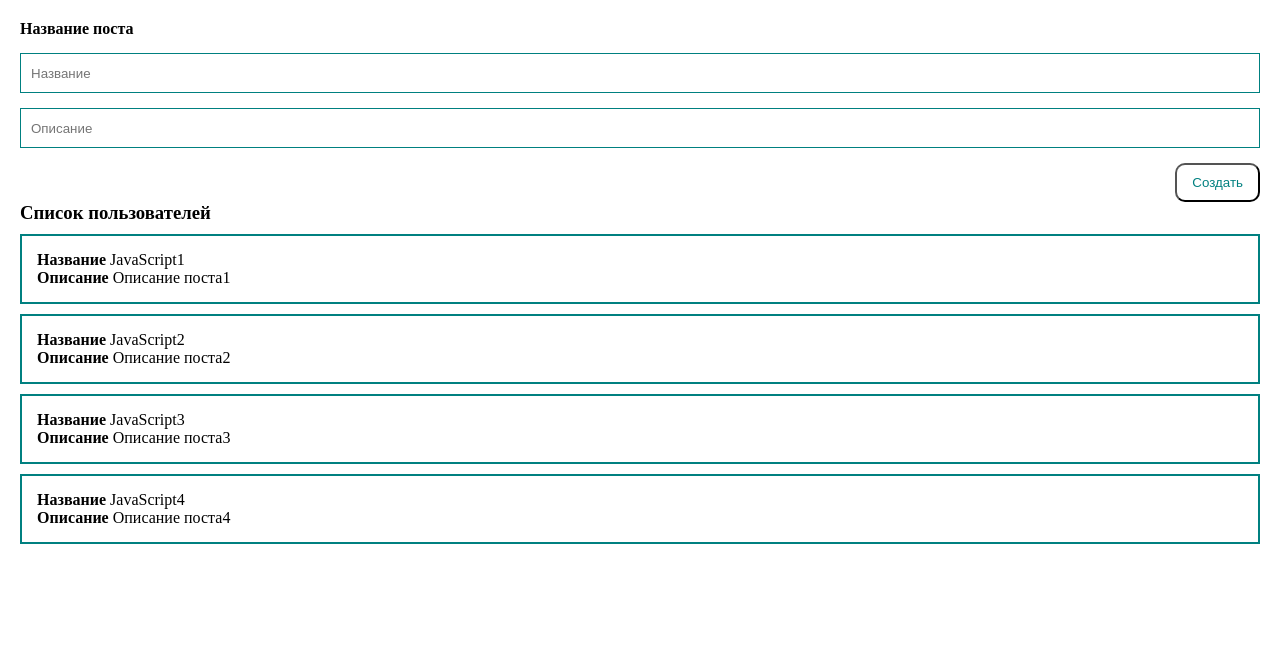
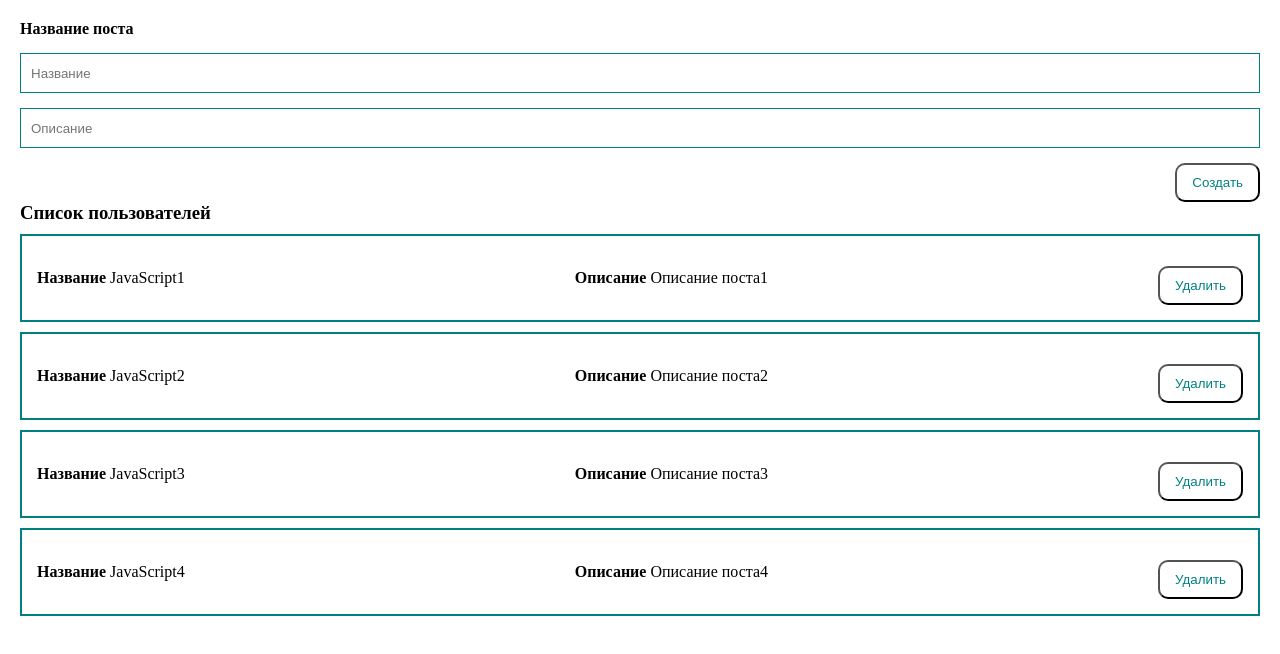
Before and after one commit to MukhametovUR/vue3_project, a Vue app: page / in a window 1280 px wide. Shown: the top 654 px of the page. Built offline with nearby package versions, Linux system fonts and the light colour scheme.

Commit message:
Реализовано удаление постов при помощи слушателя  @remove

```diff
--- a/src/App.vue
+++ b/src/App.vue
@@ -7,6 +7,7 @@
     </post-form>
     <post-list
         :posts="posts"
+        @remove="removePost"
     >
 
     </post-list>
@@ -35,10 +36,12 @@
         }
     },
     methods: {
-        createPost(post, second, third){
+        createPost(post){
            this.posts.push(post);
         },
-
+        removePost(post){
+            this.posts = this.posts.filter(p => p.id != post.id)
+        }
 
     }
 }
--- a/src/components/PostForm.vue
+++ b/src/components/PostForm.vue
@@ -1,29 +1,29 @@
 <template>
       <form @submit.prevent>
         <h4>Название поста</h4>
-        <input
-            v-model="post.title"
+        <my-input
+            v-model:value="post.title"
             @input="post.title = $event.target.value"
             type="text"
-            class="input"
             placeholder="Название "
-        >
-        <input
-        v-model="post.body"
+        />
+        <my-input
+            v-model:value="post.body"
             @input="post.body = $event.target.value"
             type="text"
-            class="input"
-            placeholder="Описание ">
-        <button
+            placeholder="Описание "
+        />
+        <my-button
             class="btn"
             @click="createPost"
         >
         Создать
-        </button>
+        </my-button>
     </form>
 </template>
 
 <script>
+
 export default {
     data(){
        return {
@@ -52,20 +52,4 @@
     flex-direction: column;
 }
 
-.input {
-    width: 100%;
-    border: 1px solid teal;
-    margin-top: 15px;
-    height: 40px;
-    padding-left: 10px;
-}
-
-.btn {
-    align-self: flex-end;
-    margin-top: 15px;
-    padding: 10px 15px;
-    background: none;
-    color: teal;
-    border-radius: 10px;
-}
 </style>
--- a/src/components/PostItem.vue
+++ b/src/components/PostItem.vue
@@ -2,6 +2,13 @@
     <div class="post">
         <div><strong>Название</strong> {{ post.title }}</div>
         <div><strong>Описание</strong> {{ post.body }}</div>
+        <div class="post_btns">
+            <my-button
+                @click="$emit('remove', post)"
+            >
+            Удалить
+            </my-button>
+        </div>
     </div>
 </template>
 
@@ -17,5 +24,12 @@
 </script>
 
 <style scoped>
-
+.post {
+    padding: 15px;
+    margin-top: 10px;
+    border: 2px solid teal;
+    display: flex;
+    align-items: center;
+    justify-content: space-between;
+}
 </style>
--- a/src/components/PostList.vue
+++ b/src/components/PostList.vue
@@ -3,9 +3,11 @@
     <div>
         <h3>Список пользователей</h3>
         <post-item
+        v-for="post in posts"
+        :post="post"
         class="post"
-        :post="post"
-        v-for="post in posts"
+        :key="post.id"
+        @remove="$emit('remove', post)"
         >
     </post-item>
     </div>
--- /dev/null
+++ b/src/components/UI/MyButton.vue
@@ -0,0 +1,23 @@
+<template>
+    <button class="btn">
+        <slot></slot>
+
+    </button>
+</template>
+
+<script>
+export default {
+    name: 'my-button'
+}
+</script>
+
+<style>
+.btn {
+    align-self: flex-end;
+    margin-top: 15px;
+    padding: 10px 15px;
+    background: none;
+    color: teal;
+    border-radius: 10px;
+}
+</style>
--- /dev/null
+++ b/src/components/UI/MyInput.vue
@@ -0,0 +1,31 @@
+<template>
+    <input :value="modelValue" @input="updateInput" class="input" type="text">
+</template>
+
+<script>
+export default {
+    name: 'my-input',
+    props: {
+        modelValue: [String,Number]
+        // props принимает либо строку, либо число
+    },
+    methods:{
+        updateInput(event){
+            this.$emit('update:modelValue', event.target.value)
+            //Используется для обновление модели
+        }
+    }
+}
+
+</script>
+
+<style scoped>
+.input {
+    width: 100%;
+    border: 1px solid teal;
+    margin-top: 15px;
+    height: 40px;
+    padding-left: 10px;
+}
+
+</style>
--- /dev/null
+++ b/src/components/UI/index.js
@@ -0,0 +1,8 @@
+import MyButton from '@/components/UI/MyButton';
+import MyInput from '@/components/UI/MyInput';
+export default [
+    MyButton,
+    MyInput
+]
+
+//Экспортируем UI элементов
--- a/src/main.js
+++ b/src/main.js
@@ -1,8 +1,16 @@
 import {createApp} from 'vue';
+import App from './App';
+import components from '@/components/UI/index.js';
 
-import App from './App';
 
+const app = createApp(App);
+
+components.forEach(component => {
+    app.component(component.name, component);
+    console.log(component.name);
+    console.log(component)
+});
 
 
 //Создание экземпляра приложения и монтирование в теге div index.html
-createApp(App).mount('#app')
+app.mount('#app');  //Возвращает экземпляр приложения
```
